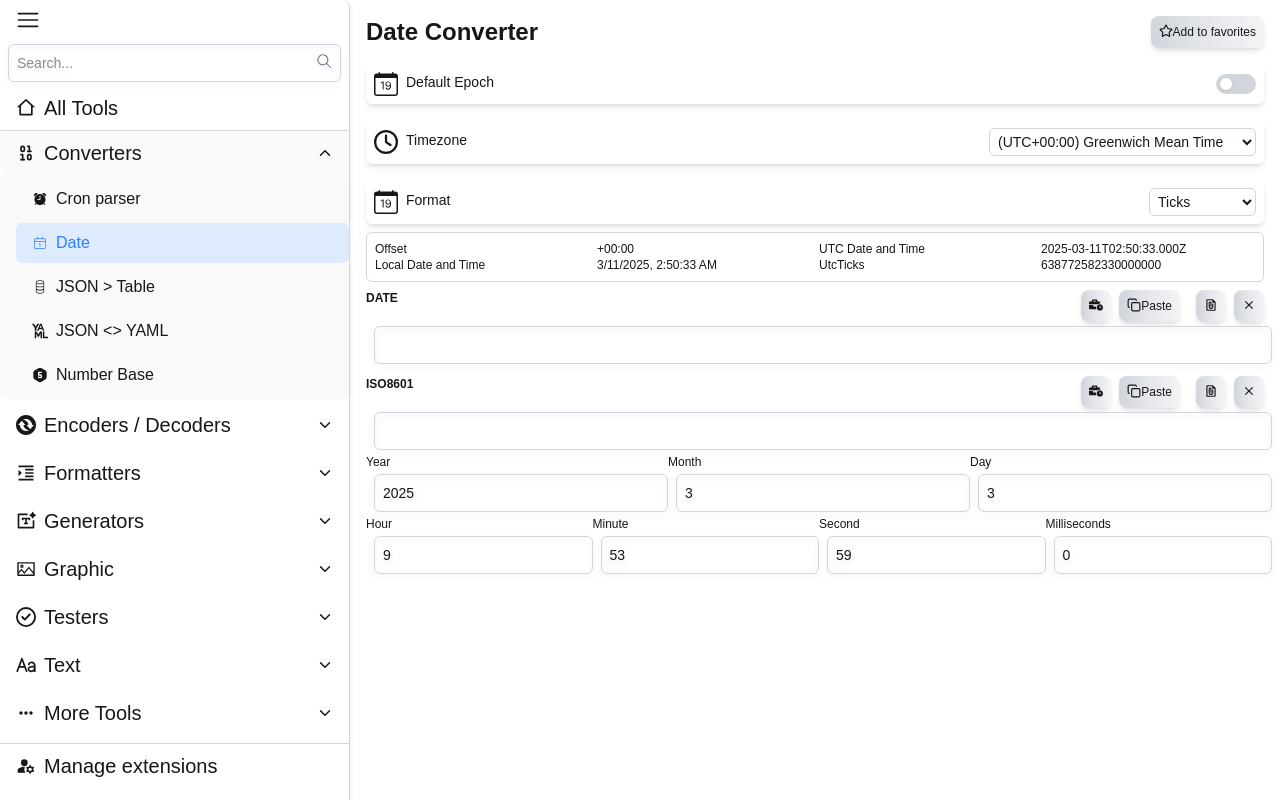
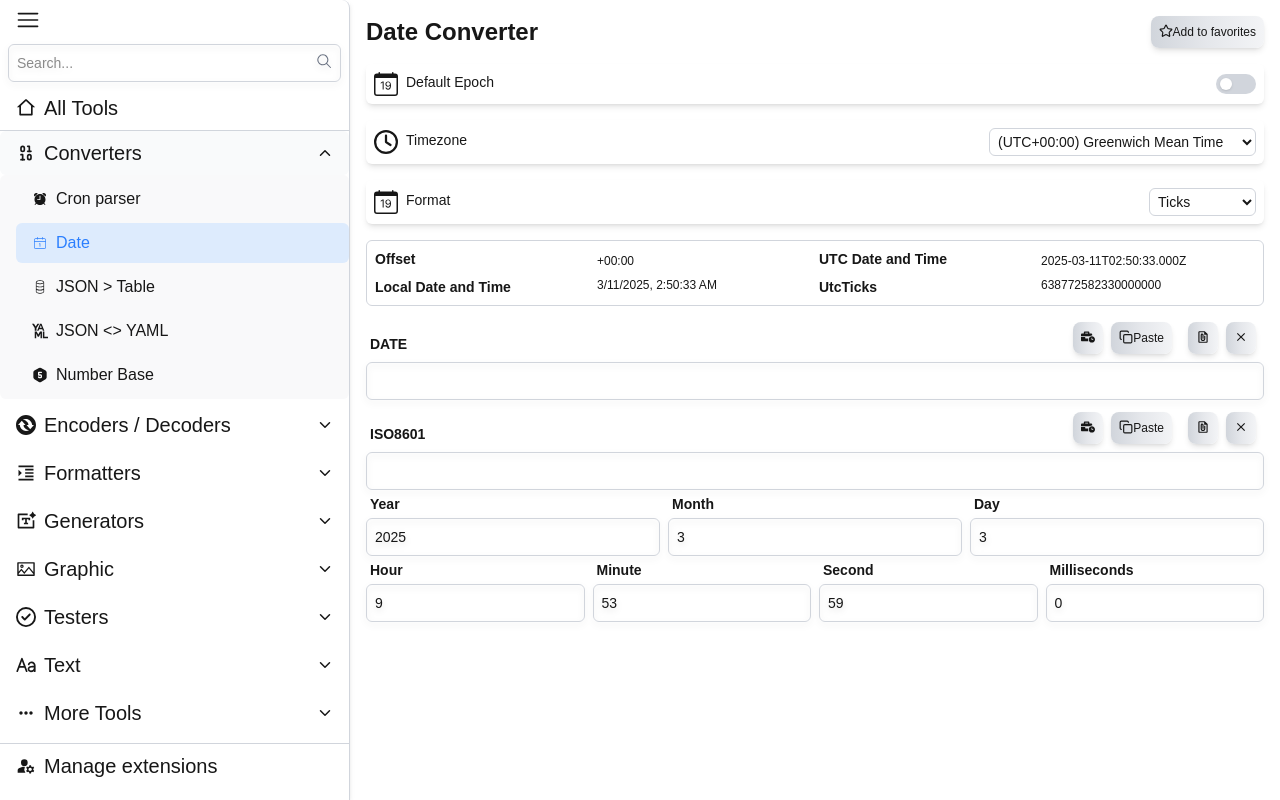
Before and after one commit to Kanghocit/Devtoys, a Next.js app: page /date-convert in a window 1280 px wide. Built offline with nearby package versions, Linux system fonts and the light colour scheme.

Commit message:
fix(ui): data converter

```diff
--- a/src/app/(converters)/date-convert/page.tsx
+++ b/src/app/(converters)/date-convert/page.tsx
@@ -137,20 +137,20 @@ const DateConvert = () => {
       </CustomCard>
 
       {/* Thông tin thời gian */}
-      <div className="grid grid-cols-4 gap-2 border border-gray-300 rounded-md mx-2 p-2 text-xs">
-        <div className="gap-2">
-          <p>Offset</p>
-          <p>Local Date and Time</p>
+      <div className="grid grid-cols-4 gap-2 border border-gray-300 rounded-md mx-2 p-2 text-xs my-2">
+        <div className="flex flex-col justify-center gap-2">
+          <p className="text-sm font-semibold">Offset</p>
+          <p className="text-sm font-semibold">Local Date and Time</p>
         </div>
-        <div className="gap-2">
+        <div className="flex flex-col justify-center gap-2">
           <p>{timeData.offset}</p>
           <p className="">{timeData.localDateTime}</p>
         </div>
-        <div className="gap-2">
-          <p>UTC Date and Time</p>
-          <p>UtcTicks</p>
+        <div className="flex flex-col justify-center gap-2">
+          <p className="text-sm font-semibold">UTC Date and Time</p>
+          <p className="text-sm font-semibold">UtcTicks</p>
         </div>
-        <div className="gap-2">
+        <div className="flex flex-col justify-center gap-2">
           <p className="">{timeData.utcDateTime}</p>
           <p className="">{timeData.utcTicks}</p>
         </div>
@@ -158,10 +158,14 @@ const DateConvert = () => {
 
       {/* Input cho Date & ISO */}
       {items.map((item, index) => (
-        <div key={index} className="text-xs px-2 mt-2">
-          <div className="flex justify-between">
-            <p className="font-semibold">{item.name.toUpperCase()}</p>
-            <div className="flex gap-2">
+        <div key={index} className="text-xs me-4 mt-2">
+          <div className="flex justify-between  mb-1">
+            <div className="flex items-end gap-2 ms-2">
+              <p className="font-semibold text-sm ps-1">
+                {item.name.toUpperCase()}
+              </p>
+            </div>
+            <div className="flex gap-2 ">
               <Button icon={<FaBusinessTime />} onClick={handleGetTime} />
               <Button icon={<LuCopy />}>Paste</Button>
               <Input type="file" inputRef={fileInputRef} />
@@ -184,10 +188,12 @@ const DateConvert = () => {
       ))}
 
       {/* Grid nhập thông tin thời gian */}
-      <div className="grid grid-cols-3 gap-2 mx-2 text-xs">
+      <div className="grid grid-cols-3 gap-2 me-4 text-xs">
         {["year", "month", "day"].map((field) => (
           <div key={field} className="gap-2">
-            <p>{field.charAt(0).toUpperCase() + field.slice(1)}</p>
+            <p className="text-sm font-semibold ms-3">
+              {field.charAt(0).toUpperCase() + field.slice(1)}
+            </p>
             <Input
               type="text"
               className="w-full"
@@ -197,10 +203,12 @@ const DateConvert = () => {
           </div>
         ))}
       </div>
-      <div className="grid grid-cols-4 gap-2 mx-2 text-xs">
+      <div className="grid grid-cols-4 gap-2 me-4 text-xs">
         {["hour", "minute", "second", "milliseconds"].map((field) => (
           <div key={field} className="gap-2">
-            <p>{field.charAt(0).toUpperCase() + field.slice(1)}</p>
+            <p className="text-sm font-semibold ms-3">
+              {field.charAt(0).toUpperCase() + field.slice(1)}
+            </p>
             <Input
               type="text"
               className="w-full"
```
